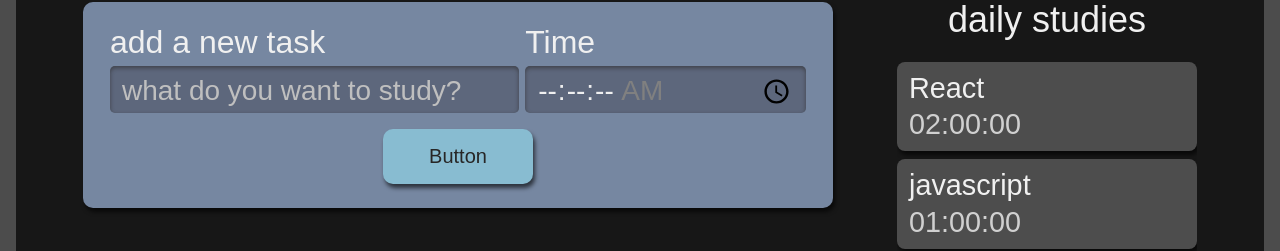
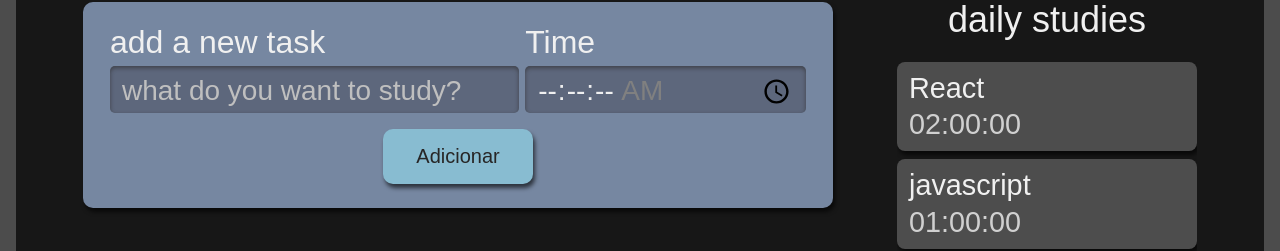
Before and after one commit to HumbertoVitalino/ReactTasks, a React (Create React App) app: page / in a window 1280 px wide. Shown: the part 222-473 px from the top of the page. Built offline with nearby package versions, Linux system fonts and the light colour scheme.

Commit message:
refactor: button

```diff
--- a/src/components/button/index.tsx
+++ b/src/components/button/index.tsx
@@ -1,10 +1,10 @@
 import React from 'react';
 import style from './button.module.scss';
 
-function Button() {
+function Button({button}: {button: string}) {
     return (
         <button className={style.button}>
-            Button
+            {button}
         </button>
     )
 }
--- a/src/components/forms/index.tsx
+++ b/src/components/forms/index.tsx
@@ -32,7 +32,9 @@ class Forms extends React.Component {
                         required
                     />
                 </div>
-                <Button />
+                <Button
+                    button="Adicionar"
+                />
             </form>
         )
     }
```
